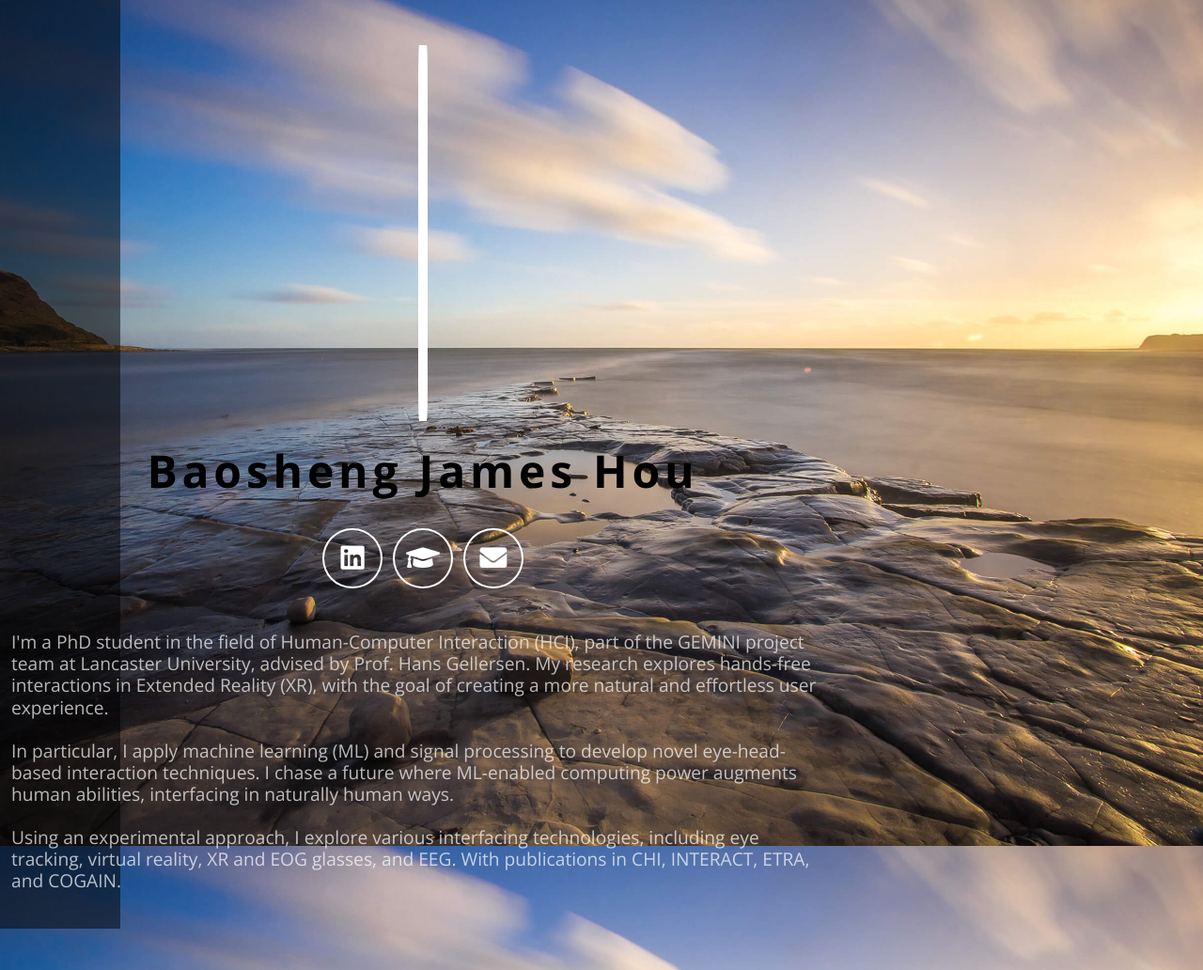
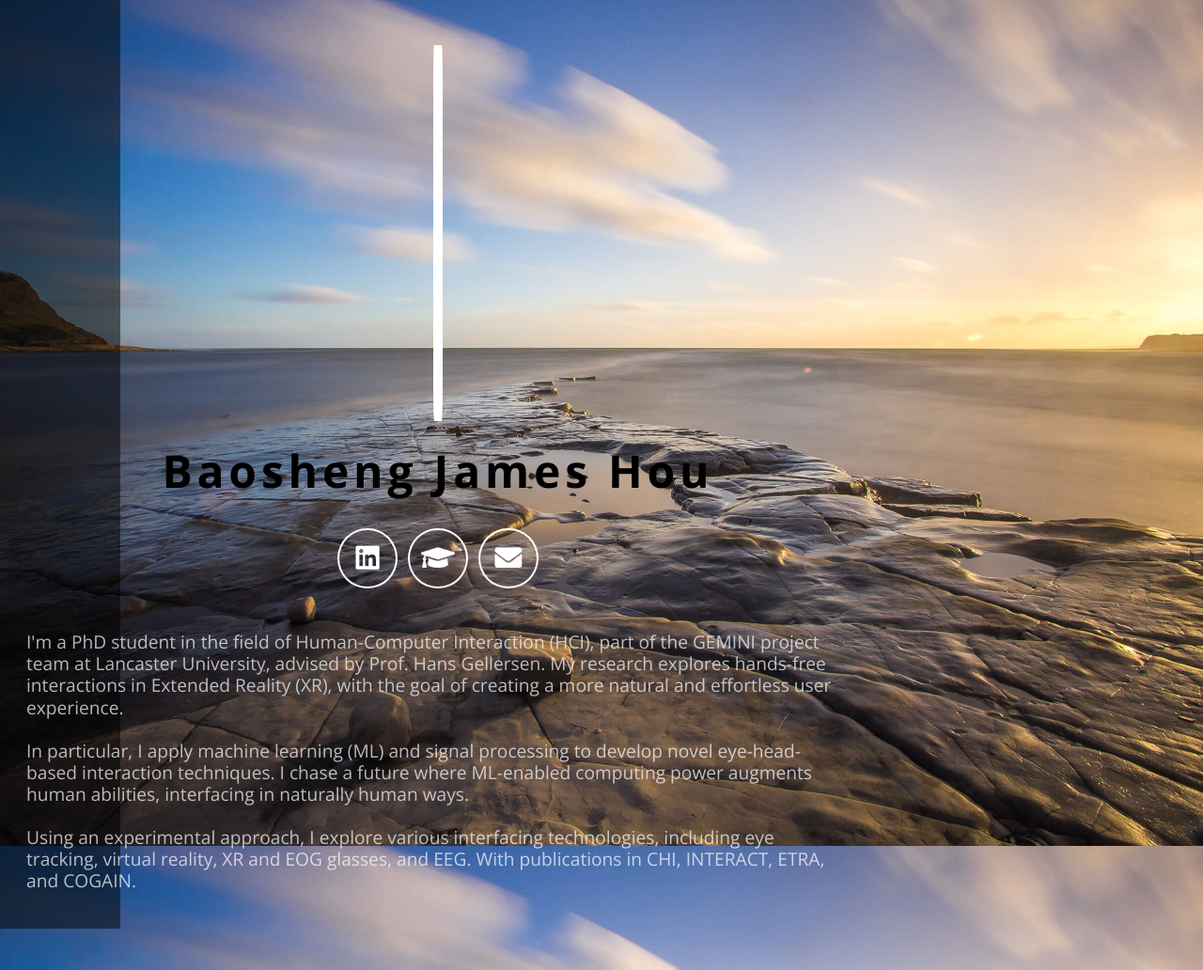
Before and after one commit to baoshengjameshou/baoshengjameshou.github.io, a Jekyll site: the page built from docs/index.html, in a window 1280 px wide. Shown: the whole page at 94% size. Built offline with Jekyll 4.4.1, drawn with Linux system fonts in a browser that asks for light colours.

Commit message:
Update index.html set left marin to core content

```diff
--- a/docs/index.html
+++ b/docs/index.html
@@ -65,7 +65,7 @@
 <body class="fullscreen-background">
 
 <div class="glass-pane">
-<div class="container fuse-core-content pb-4" style="width:900px">
+<div class="container fuse-core-content pb-4" style="width:900px; margin-left:16px;">
 
 <div class="row pt-sm-4">
     <div class="col text-center"><img id="avatar" class="my-3 my-sm-4" alt="{{ site.name }}"
```
